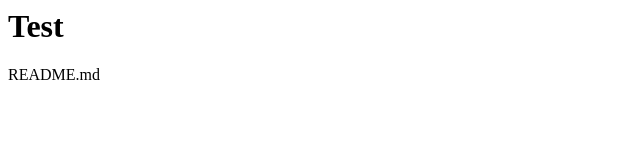
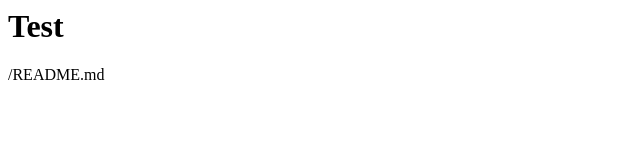
Before and after one commit to LilyRasPi0502/Profile, a plain HTML site: page index.html in a window 1280 px wide. Shown: the full height of the page, 0-640 px from the left. Drawn offline with Linux system fonts and the light colour scheme.

Commit message:
Update index.html

```diff
--- a/index.html
+++ b/index.html
@@ -1,6 +1,6 @@
 <html>
   <body>
     <h1>Test</h1>
-    README.md
+    /README.md
   </body>
 </html>
```
